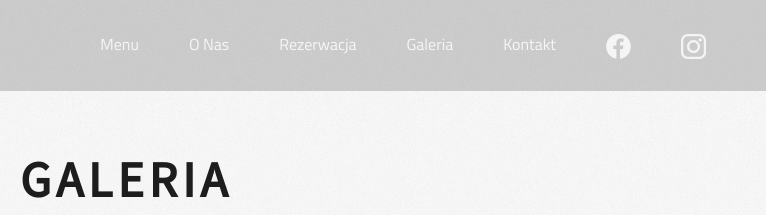
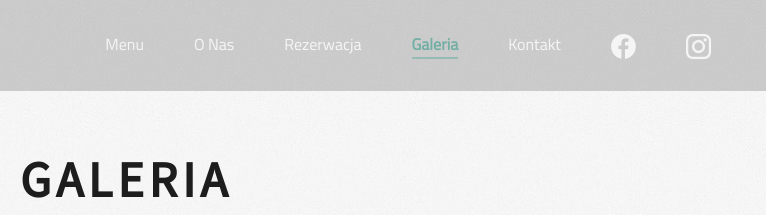
Before and after one commit to KrzysztofRajmund/emilio-restaurant, a React app: page /galeria in a window 1280 px wide. Shown: the top 215 px of the page, 514-1280 px from the left. Built offline with nearby package versions, Linux system fonts and the light colour scheme; what google-maps-react would draw is missing.

Commit message:
added styling on active for navlinks

```diff
--- a/src/components/Home/Navigation.jsx
+++ b/src/components/Home/Navigation.jsx
@@ -2,7 +2,7 @@ import React from 'react';
 //bootstrap
 import { Nav, Navbar } from 'react-bootstrap';
 //router
-import { Link } from 'react-router-dom';
+import { Link, NavLink } from 'react-router-dom';
 //assets
 import Logo from '../../assets/logo-white.png';
 import Burger from '../../assets/burger.png';
@@ -30,33 +30,66 @@ const Navigation = () => {
       </Navbar.Toggle>
       <Navbar.Collapse id='basic-navbar-nav'>
         <Nav className='ml-auto navigation__nav-container'>
-          <Link className='navigation__nav-link' to='/menu' onClick={scrollTop}>
+          <NavLink
+            className='navigation__nav-link'
+            to='/menu'
+            onClick={scrollTop}
+            activeStyle={{
+              borderBottom: '2px solid #73aea59a',
+              fontWeight: 'bold',
+              color: '#73aea5',
+            }}
+          >
             Menu
-          </Link>
-          <Link className='navigation__nav-link' to='/onas' onClick={scrollTop}>
+          </NavLink>
+          <NavLink
+            className='navigation__nav-link'
+            to='/onas'
+            onClick={scrollTop}
+            activeStyle={{
+              borderBottom: '2px solid #73aea59a',
+              fontWeight: 'bold',
+              color: '#73aea5',
+            }}
+          >
             O Nas
-          </Link>
-          <Link
+          </NavLink>
+          <NavLink
             className='navigation__nav-link'
             to='/rezerwacja'
             onClick={scrollTop}
+            activeStyle={{
+              borderBottom: '2px solid #73aea59a',
+              fontWeight: 'bold',
+              color: '#73aea5',
+            }}
           >
             Rezerwacja
-          </Link>
-          <Link
+          </NavLink>
+          <NavLink
             className='navigation__nav-link'
             to='/galeria'
             onClick={scrollTop}
+            activeStyle={{
+              borderBottom: '2px solid #73aea59a',
+              fontWeight: 'bold',
+              color: '#73aea5',
+            }}
           >
             Galeria
-          </Link>
-          <Link
+          </NavLink>
+          <NavLink
             className='navigation__nav-link'
             to='/kontakt'
             onClick={scrollTop}
+            activeStyle={{
+              borderBottom: '2px solid #73aea59a',
+              fontWeight: 'bold',
+              color: '#73aea5',
+            }}
           >
             Kontakt
-          </Link>
+          </NavLink>
           <a
             className='navigation__nav-link'
             href='https://www.facebook.com/EmilioRestaurantSzczecin'
--- a/src/components/Menu/Menu.jsx
+++ b/src/components/Menu/Menu.jsx
@@ -1,11 +1,22 @@
-import React from "react";
-import HeaderJumbotron from "../Home/HeaderJumbotron";
+import React from 'react';
+import HeaderJumbotron from '../Home/HeaderJumbotron';
 
 const Menu = () => {
   return (
     <React.Fragment>
-           {window.location.pathname === "/menu" ?  <HeaderJumbotron/> : "" }
-      <div>Menu</div>
+      {window.location.pathname === '/menu' ? <HeaderJumbotron /> : ''}
+      <article className='titles-container'>
+        <div
+          className='titles-container__animation'
+          id='box'
+          data-aos='flip-left'
+          data-aos-easing='ease-out-cubic'
+          data-aos-duration='2000'
+        >
+          <h1 className='titles-container__title'> Menu</h1>
+          <h5 className='titles-container__subtitle'>Odkryj nasze smaki</h5>
+        </div>
+      </article>
     </React.Fragment>
   );
 };
--- a/src/styles/style.scss
+++ b/src/styles/style.scss
@@ -71,7 +71,7 @@ body {
   background-color: rgba(0, 0, 0, 0.171);
   z-index: 95;
   position: absolute;
-  min-width: 100vw;
+  min-width: 100%;
 }
 
 .navigation.navbar.colorNav {
@@ -79,20 +79,13 @@ body {
 }
 
 .navigation__nav-link {
-  padding-left: 50px;
+  margin: 0px 25px;
   color: $primaryTextColor;
   &:hover {
     text-decoration: none;
     color: #f5f5f544;
     font-weight: 700;
   }
-  &:active {
-    color: $supplementaryTextColor;
-  }
-}
-
-.navigation__nav-link:last-child {
-  padding-right: 30px;
 }
 
 .navbar-toggler.collapsed {
@@ -184,7 +177,7 @@ button.navbar-toggler {
   letter-spacing: 0.5em;
   text-align: center;
   color: #73aea5;
-  text-shadow: 1px 1px 2px #f5f5f574;
+  // text-shadow: 1px 1px 2px #f5f5f574;
   font-family: $secondaryFont;
 }
 
@@ -202,7 +195,7 @@ button.navbar-toggler {
   text-align: center;
   padding-bottom: 30px;
   color: #f5f5dc;
-  text-shadow: 1px 1px 3px #f5f5f574;
+  // text-shadow: 1px 1px 3px #f5f5f574;
   font-family: $secondaryFont;
 }
 
@@ -259,7 +252,7 @@ button.navbar-toggler {
 
 .header-jumbotron-slider__animation-second {
   text-align: center;
-  font-size: 30px;
+  font-size: 21px;
   margin: 0px;
 }
 
@@ -765,9 +758,18 @@ button.navbar-toggler {
 
 //media
 @media screen and (max-width: 991px) {
+  .navigation__nav-container {
+    display: flex;
+    flex-direction: column;
+    justify-content: center;
+    align-items: center;
+  }
+
   .navigation__nav-link {
+    max-width: 150px;
     text-align: center;
-    padding: 30px;
+    margin: 25px;
+    padding: 5px;
   }
 }
 
```
Also changed, not shown: src/assets/burger-two.png (added), src/assets/burger.png, src/styles/style.css, 2 other files.
